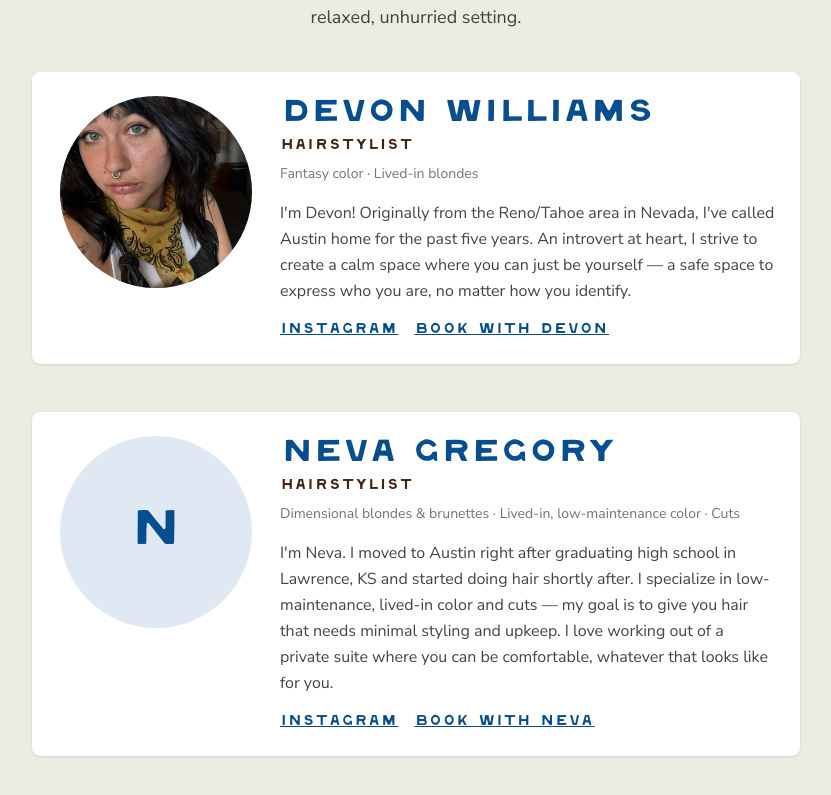
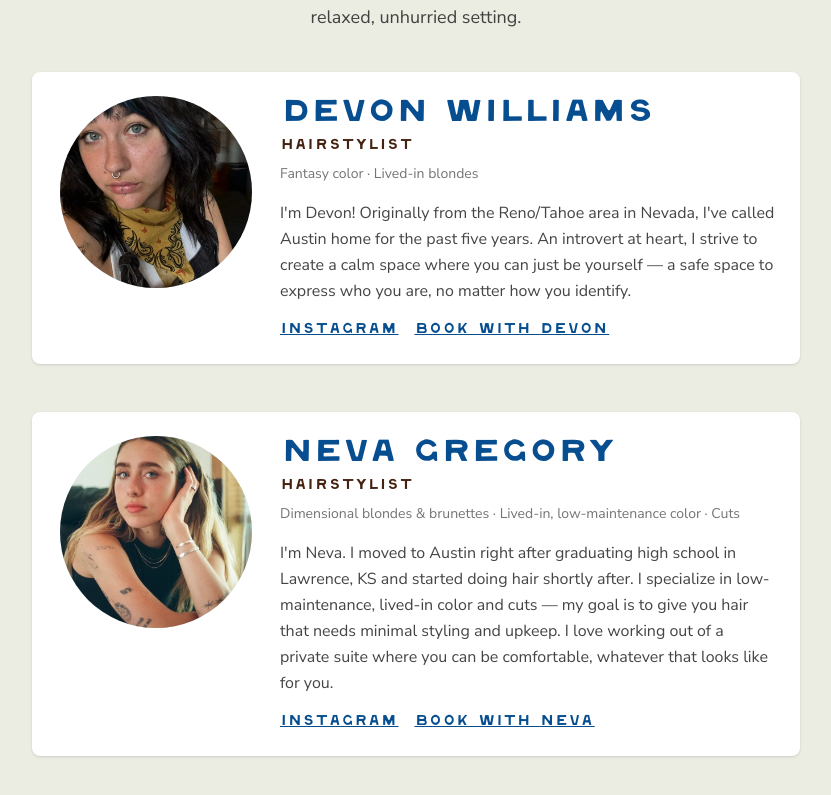
Before and after one commit to calebguy/lucky-hare-salon, a Next.js app: page /about in a window 1280 px wide. Shown: the part 385-1180 px from the top of the page, without its empty margins (224-1055 px from the left). Built offline with nearby package versions, Linux system fonts and the light colour scheme.

Commit message:
Add Neva's profile photo
Strip EXIF/GPS and convert to clean 675x900 WebP (matches Devon's,
swap the initials fallback for the real portrait on About + Contact.

Co-Authored-By: Claude Opus 4.8 <noreply@anthropic.com>
EOF
)

```diff
--- a/app/site.ts
+++ b/app/site.ts
@@ -119,8 +119,7 @@ export const stylists: Stylist[] = [
 		specialties: ["Dimensional blondes & brunettes", "Lived-in, low-maintenance color", "Cuts"],
 		bio: "I'm Neva. I moved to Austin right after graduating high school in Lawrence, KS and started doing hair shortly after. I specialize in low-maintenance, lived-in color and cuts — my goal is to give you hair that needs minimal styling and upkeep. I love working out of a private suite where you can be comfortable, whatever that looks like for you.",
 		instagram: "https://instagram.com/neva.does.hair",
-		// TODO: Neva — photo pending (shows an initials fallback until added).
-		photo: "",
+		photo: "/stylists/neva.webp",
 		bookingNote: "Text, email neva@luckyharesalon.com, or DM on Instagram to request an appointment with Neva.",
 	},
 ];
```
Also changed, not shown: public/stylists/neva.webp (added).
